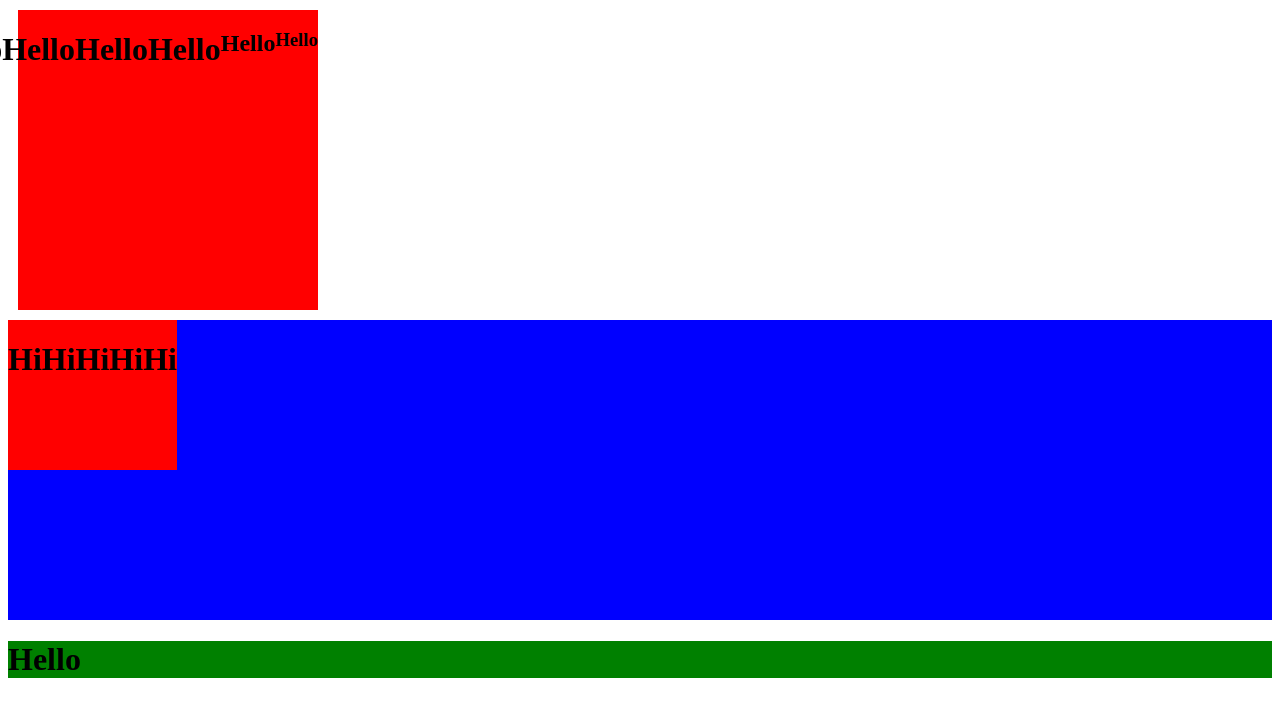
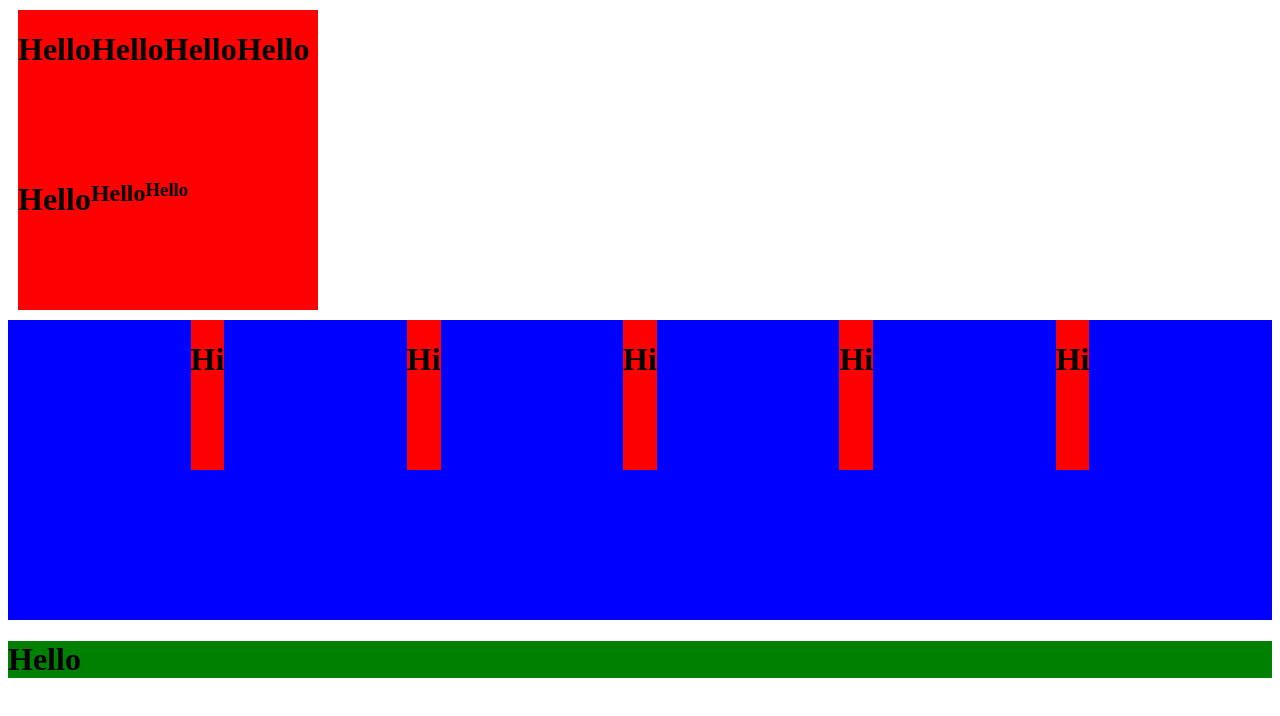
Before and after one commit to ThachMinhQuan/WEB1014, a plain HTML site: page Buoi_7/Bai_1/index.html in a window 1280 px wide. Drawn offline with Linux system fonts and the light colour scheme.

Commit message:
Buoi_7/Bai_1/style.css

```diff
--- a/Buoi_7/Bai_1/style.css
+++ b/Buoi_7/Bai_1/style.css
@@ -9,16 +9,15 @@
     width:  300px;
     height: 300px;
     display: flex;
-    justify-content: flex-end;
-    /* flex-wrap: wrap; */
+    flex-wrap: wrap;
     /* flex-direction: row-reverse; */
 }
 .D2{
     background-color:  blue;
     height: 300px;
     display: flex;
-    /* justify-content: space-evenly; */
-    align-items: flex-start;
+    justify-content: space-evenly;
+
 }
 .D3{
     background-color:  green;
```
